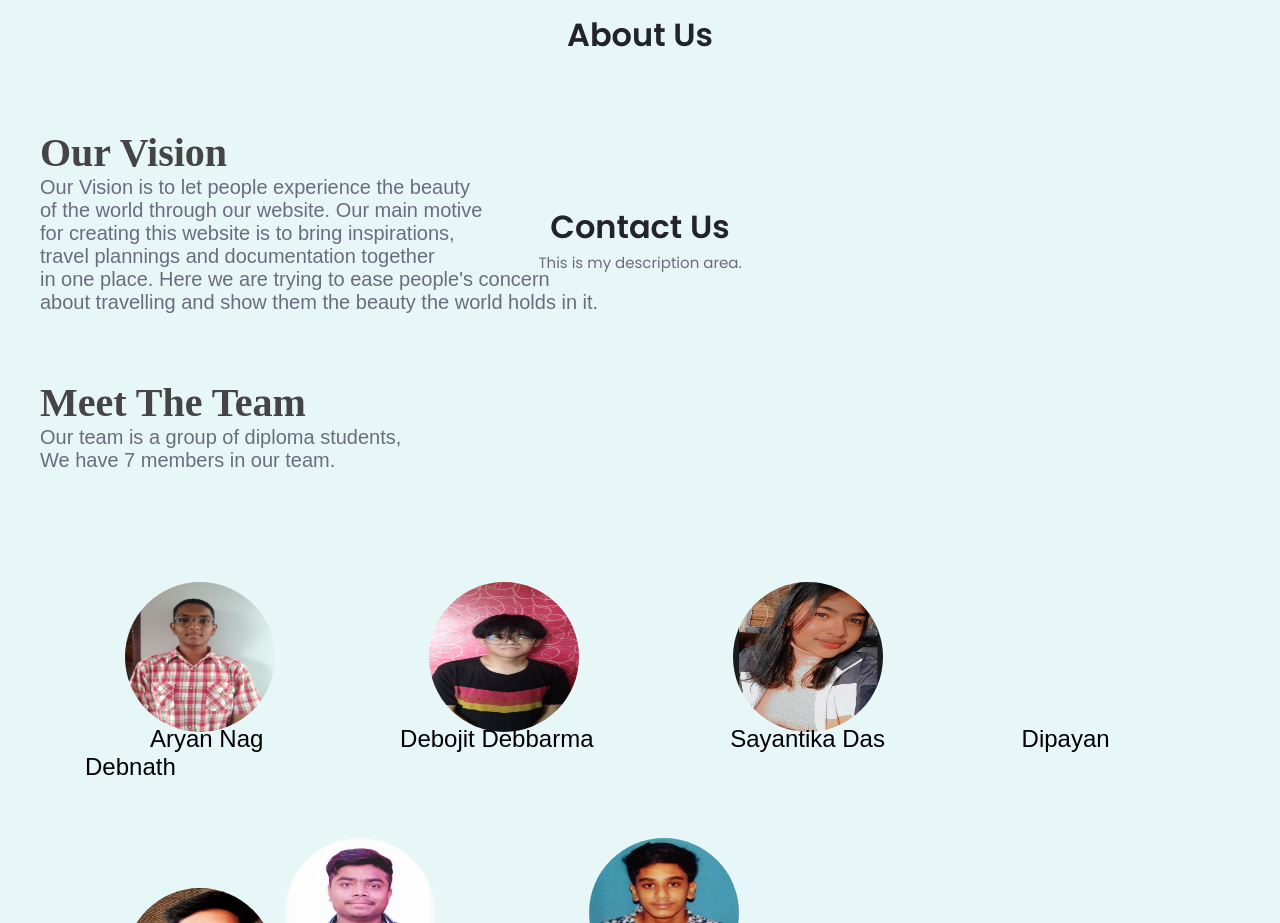
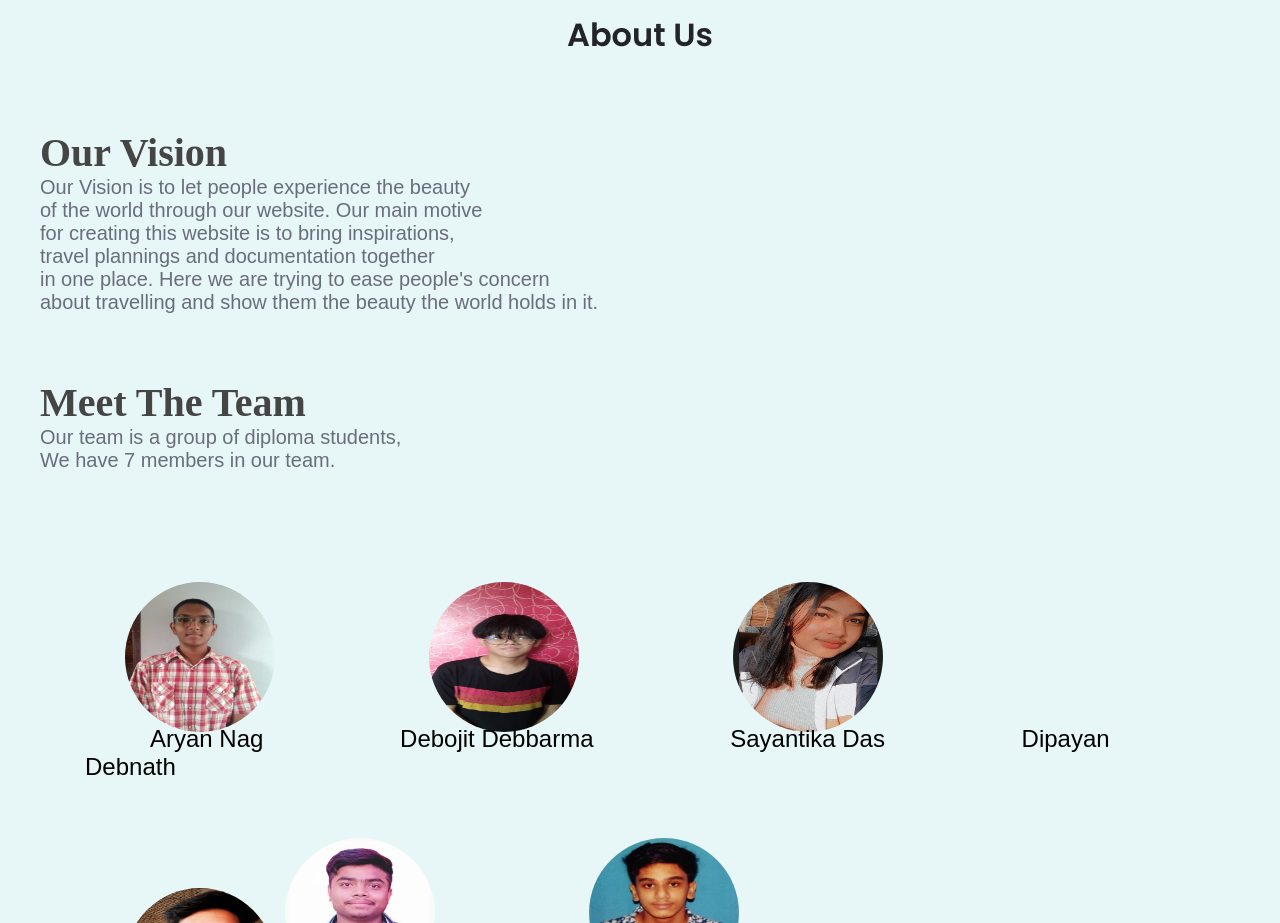
Before and after one commit to abhijit8007/travel-blog, a plain HTML site: page home.html in a window 1280 px wide. Shown: the part 2020-2943 px from the top of the page. Drawn offline with Linux system fonts and the light colour scheme.

Commit message:
fixing about-us page

```diff
--- a/home.html
+++ b/home.html
@@ -142,8 +142,8 @@
                 </div>
             </section>
 
-            <!--==================== CONTACT ====================-->
-            <section class="contact section" id="contact">
+           <!--==================== CONTACT ====================-->
+           <!--<section class="contact section" id="contact">
                 <h2 class="section__title">Contact Us</h2>
 
                 <div class="contact__container container grid">
@@ -153,7 +153,7 @@
                         </p>
                     </div>
                 </div>
-            </section>
+            </section>-->
         </main>
 
     </body>
```
